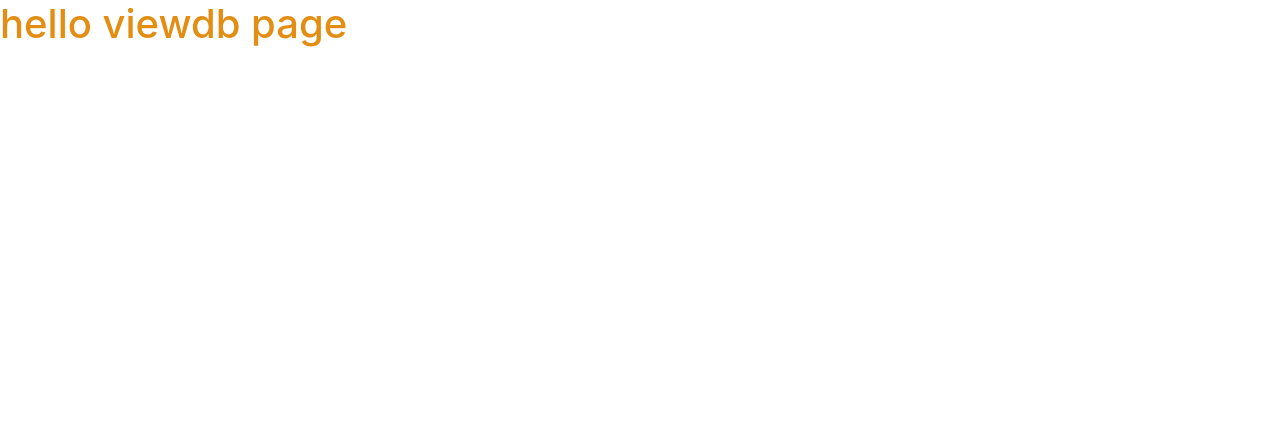
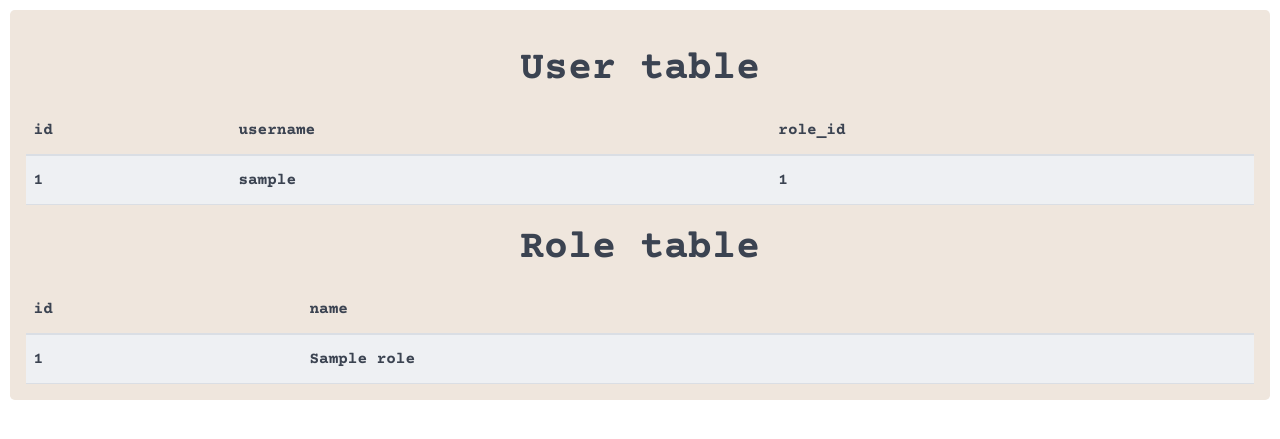
Before and after one commit to vivek1376/assessment_webapp, a Flask app: page /viewdb in a window 1280 px wide. Shown: the top 439 px of the page. Run offline with Flask 2, Linux system fonts and the light colour scheme; tables that the repository leaves empty hold one stand-in row (values such as "Sample post"); some libraries are stand-ins or nearby versions.

Commit message:
/viewdb working

```diff
--- a/assessment_app/app.py
+++ b/assessment_app/app.py
@@ -131,7 +131,10 @@ def create_app():
         print("users", User.query.all())
         print("roles", Role.query.all())
 
-        return render_template('viewdb.html')
+        users = User.query.all()
+        roles = Role.query.all()
+
+        return render_template('viewdb.html', users=users, roles=roles)
 
 
     @webapp.route('/')
--- a/assessment_app/static/css/style.css
+++ b/assessment_app/static/css/style.css
@@ -4,7 +4,9 @@ h1 {
     // border: 2px #eee solid;
     // color: brown;
     text-align: center;
-    padding: 0.5em;
+    // padding: 0.5em;
+    margin-top: 0.5em;
+    margin-bottom: 0.3em;
 }
 
 div#wrapper {
--- a/assessment_app/templates/viewdb.html
+++ b/assessment_app/templates/viewdb.html
@@ -3,11 +3,51 @@
 <head>
     <meta charset="UTF-8">
     <title>Title</title>
-    <link rel="stylesheet" href="https://cdn.jsdelivr.net/gh/jgthms/minireset.css@master/minireset.min.css">
+<!--    <link rel="stylesheet" href="https://cdn.jsdelivr.net/gh/jgthms/minireset.css@master/minireset.min.css">-->
     <link rel="stylesheet" href="https://unpkg.com/spectre.css/dist/spectre.min.css">
-    <link rel="stylesheet" href="{{ url_for('static', filename= 'css/viewdbstyle.css') }}">
+    <link rel="stylesheet" href="{{ url_for('static', filename= 'css/style.css') }}">
 </head>
 <body>
-<h1>hello viewdb page</h1>
+<div id="wrapper">
+    <div class="main">
+        <h1>User table</h1>
+        <table class="table">
+            <thead>
+            <tr>
+                <th>id</th>
+                <th>username</th>
+                <th>role_id</th>
+            </tr>
+            </thead>
+            <tbody>
+            {% for user in users %}
+            <tr class="active">
+                <td>{{ user.id }}</td>
+                <td>{{ user.username }}</td>
+                <td>{{ user.role_id }}</td>
+            </tr>
+            {% endfor %}
+            </tbody>
+        </table>
+
+        <h1>Role table</h1>
+        <table class="table">
+            <thead>
+            <tr>
+                <th>id</th>
+                <th>name</th>
+            </tr>
+            </thead>
+            <tbody>
+            {% for role in roles %}
+            <tr class="active">
+                <td>{{ role.id }}</td>
+                <td>{{ role.name }}</td>
+            </tr>
+            {% endfor %}
+            </tbody>
+        </table>
+    </div>
+</div>
 </body>
 </html>
```
